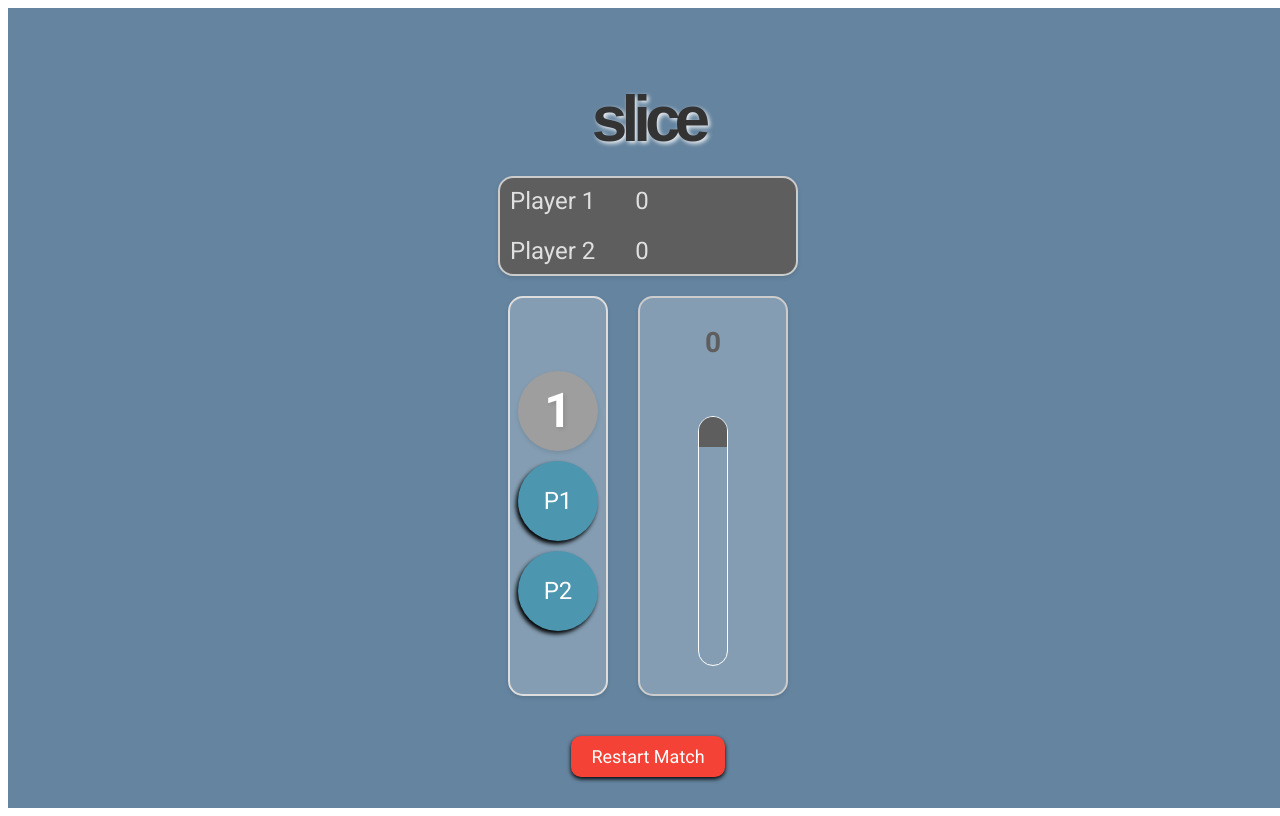
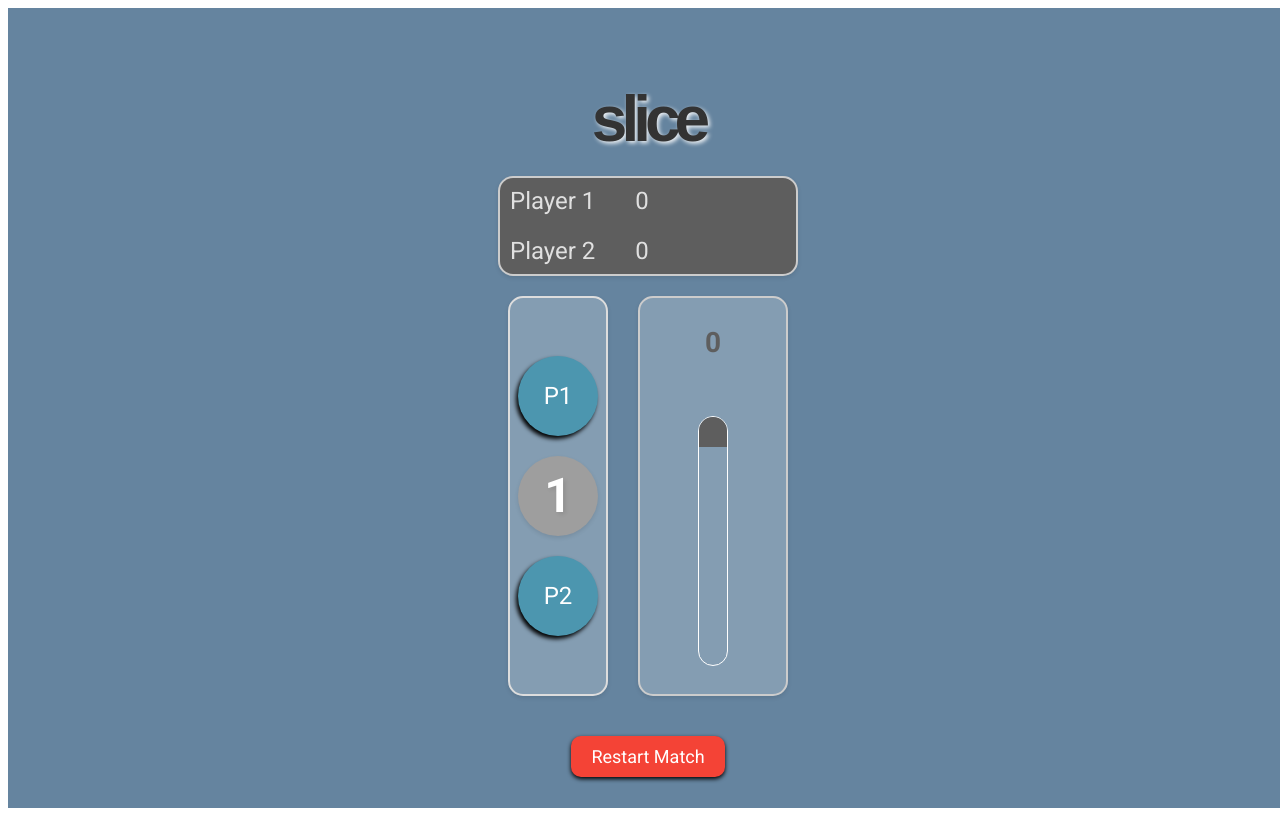
Before and after one commit to bcmfranco/slice, a Nuxt app: page / in a window 1280 px wide. Built offline with nearby package versions, Linux system fonts and the light colour scheme.

Commit message:
modify joystick layout

```diff
--- a/src/pages/index.vue
+++ b/src/pages/index.vue
@@ -29,12 +29,14 @@
       </div>
 
       <div id="joystick">
-        <div id="dice">
-          <div>{{ dice }}</div>
-        </div>
 
         <div id="controlers">
           <button class="racket" id="racket_p1" @click="shot(1)">P1</button>
+
+          <div id="dice">
+            <div>{{ dice }}</div>
+          </div>
+
           <button class="racket" id="racket_p2" @click="shot(2)">P2</button>
         </div>
       </div>
```
